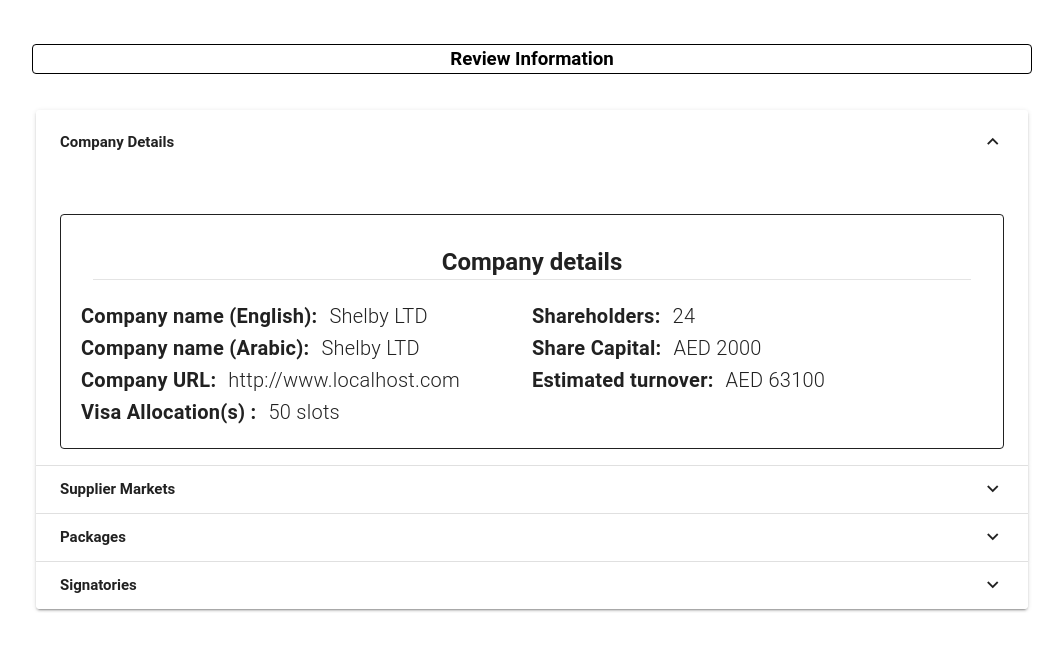
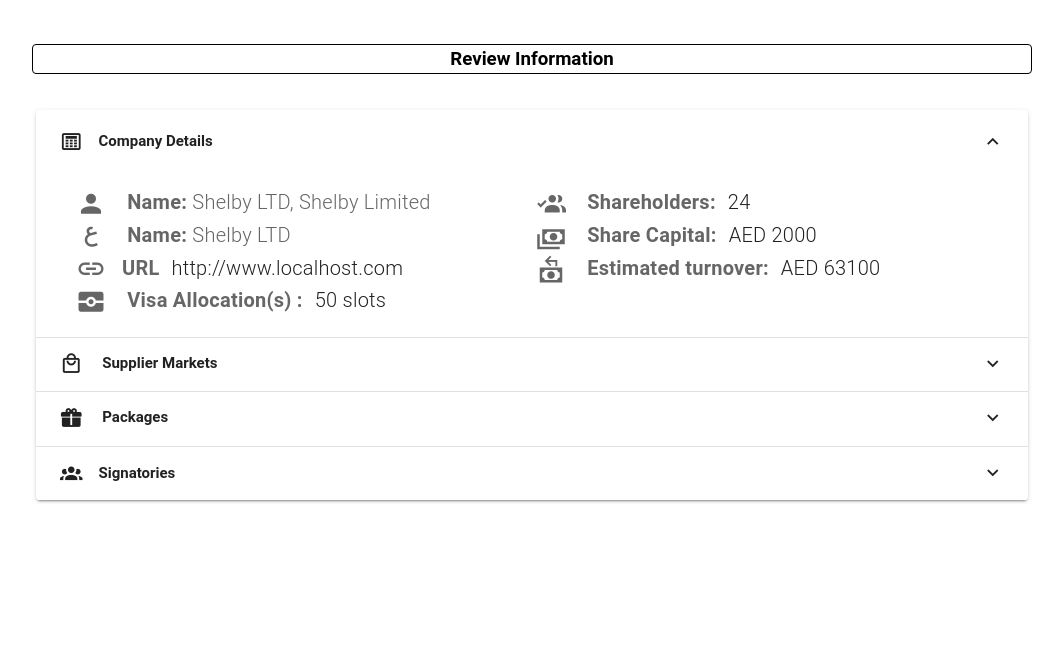
Before and after one commit to jasonkiptoo/learn-store, a Nuxt app: page /review in a window 1280 px wide. Both pictures are taken after a click on the button "Company Details". Shown: the top 650 px of the page, without its empty margins (108-1171 px from the left). Built offline with nearby package versions, Linux system fonts and the light colour scheme.

Commit message:
added icons to the company details

```diff
--- a/pages/review/index.vue
+++ b/pages/review/index.vue
@@ -16,51 +16,81 @@
       <v-expansion-panels v-model="expandedPanel" class="" variant="accordion">
         <v-expansion-panel>
           <template #title>
-            <span style="font-weight: bold">Company Details</span>
+            <span style="font-weight: bold"
+              ><v-icon class="mr-4">mdi-alarm-panel-outline</v-icon>Company
+              Details</span
+            >
           </template>
           <v-expansion-panel-text>
             <v-card
               max-width="1000"
-              variant="outlined"
+              variant="outline"
               elevation="0"
-              class="mx-auto justify-center px-8 pa-8 mt-8"
+              class="mx-auto justify-center pa-4"
             >
               <h3 class="text-center text-h5 font-weight-bold">
-                Company details
+                <!-- <v-icon icon="mdi-check-circle"></v-icon> -->
               </h3>
-              <v-divider class="pb-8"> </v-divider>
-              <v-row>
-                <v-col>
-                  <v-row class="text-h6 font-weight-bold">
-                    Company name (English):
-                    <span class="font-weight-light ml-3">Shelby LTD</span>
+              <!-- <v-divider class="pb-8"> </v-divider> -->
+              <v-row dense class="no-gutters">
+                <v-col class="no-gutters">
+                  <v-row class="text-h6 font-weight-bold text-medium-emphasis">
+                    <span class="font-weight-light ml-3 text-medium-emphasis">
+                      <v-icon class="mr-4">mdi-account</v-icon>
+                      <span class="font-weight-bold"> Name: </span>
+                      Shelby LTD, Shelby Limited</span
+                    >
                   </v-row>
                   <v-row class="text-h6 font-weight-bold">
-                    Company name (Arabic):
-                    <span class="font-weight-light ml-3">Shelby LTD</span>
+                    <span class="font-weight-light ml-3 text-medium-emphasis">
+                      <v-icon class="mr-4">mdi-abjad-arabic</v-icon>
+                      <span class="font-weight-bold"> Name: </span>
+                      Shelby LTD</span
+                    >
                   </v-row>
                   <v-row class="text-h6 font-weight-bold">
-                    Company URL:
+                    <span class="font-weight-light ml-3 text-medium-emphasis">
+                      <v-icon class="mr-4">mdi-link</v-icon>
+                      <span class="font-weight-bold">URL </span>
+                    </span>
                     <span class="font-weight-light ml-3">
                       http://www.localhost.com</span
                     >
                   </v-row>
                   <v-row class="text-h6 font-weight-bold">
-                    Visa Allocation(s) :
+                    <span class="font-weight-light ml-3 text-medium-emphasis">
+                      <v-icon class="mr-4">mdi-passport-biometric</v-icon>
+                      <span class="font-weight-bold">
+                        Visa Allocation(s) :
+                      </span>
+                    </span>
+
                     <span class="font-weight-light ml-3"> 50 slots</span>
                   </v-row>
                 </v-col>
-                <v-col>
+                <v-col class="no-gutters">
                   <v-row class="text-h6 font-weight-bold">
-                    Shareholders:
+                    <span class="font-weight-light ml-3 text-medium-emphasis">
+                      <v-icon class="mr-4">mdi-account-multiple-check</v-icon>
+                      <span class="font-weight-bold"> Shareholders: </span>
+                    </span>
+
                     <span class="font-weight-light ml-3">24</span>
                   </v-row>
                   <v-row class="text-h6 font-weight-bold">
-                    Share Capital:
+                    <span class="font-weight-light ml-3 text-medium-emphasis">
+                      <v-icon class="mr-4">mdi-cash-multiple</v-icon>
+                      <span class="font-weight-bold"> Share Capital:</span>
+                    </span>
+
                     <span class="font-weight-light ml-3">AED 2000</span>
                   </v-row>
                   <v-row class="text-h6 font-weight-bold">
-                    Estimated turnover:
+                    <span class="font-weight-light ml-3 text-medium-emphasis">
+                      <v-icon class="mr-4">mdi-cash-refund</v-icon>
+                      <span class="font-weight-bold"> Estimated turnover:</span>
+                    </span>
+
                     <span class="font-weight-light ml-3"> AED 63100</span>
                   </v-row>
                 </v-col>
@@ -70,7 +100,10 @@
         </v-expansion-panel>
         <v-expansion-panel>
           <template #title>
-            <span style="font-weight: bold">Supplier Markets</span>
+            <span style="font-weight: bold">
+              <v-icon class="mr-4">mdi-shopping-outline</v-icon> Supplier
+              Markets</span
+            >
           </template>
           <v-expansion-panel-text>
             <v-card
@@ -146,7 +179,9 @@
         </v-expansion-panel>
         <v-expansion-panel>
           <template #title>
-            <span style="font-weight: bold">Packages</span>
+            <span style="font-weight: bold"
+              ><v-icon class="mr-4">mdi mdi-gift</v-icon> Packages</span
+            >
           </template>
           <v-expansion-panel-text>
             <v-card
@@ -186,7 +221,8 @@
         </v-expansion-panel>
         <v-expansion-panel>
           <template #title>
-            <span style="font-weight: bold">Signatories </span>
+            <v-icon class="mr-4">mdi-account-group</v-icon>
+            <span style="font-weight: bold"> Signatories </span>
           </template>
           <v-expansion-panel-text>
             <v-list lines="one">
```
